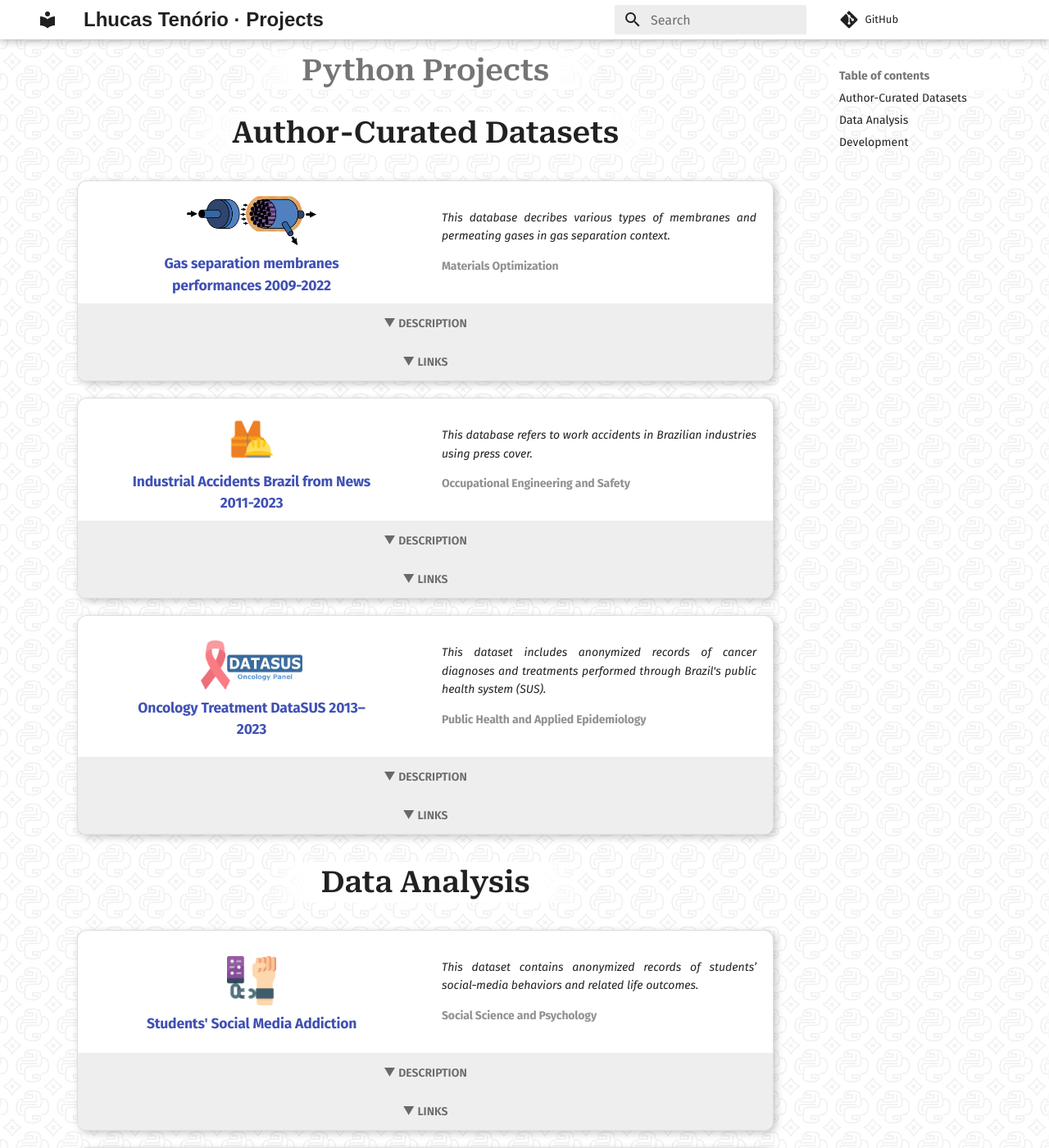
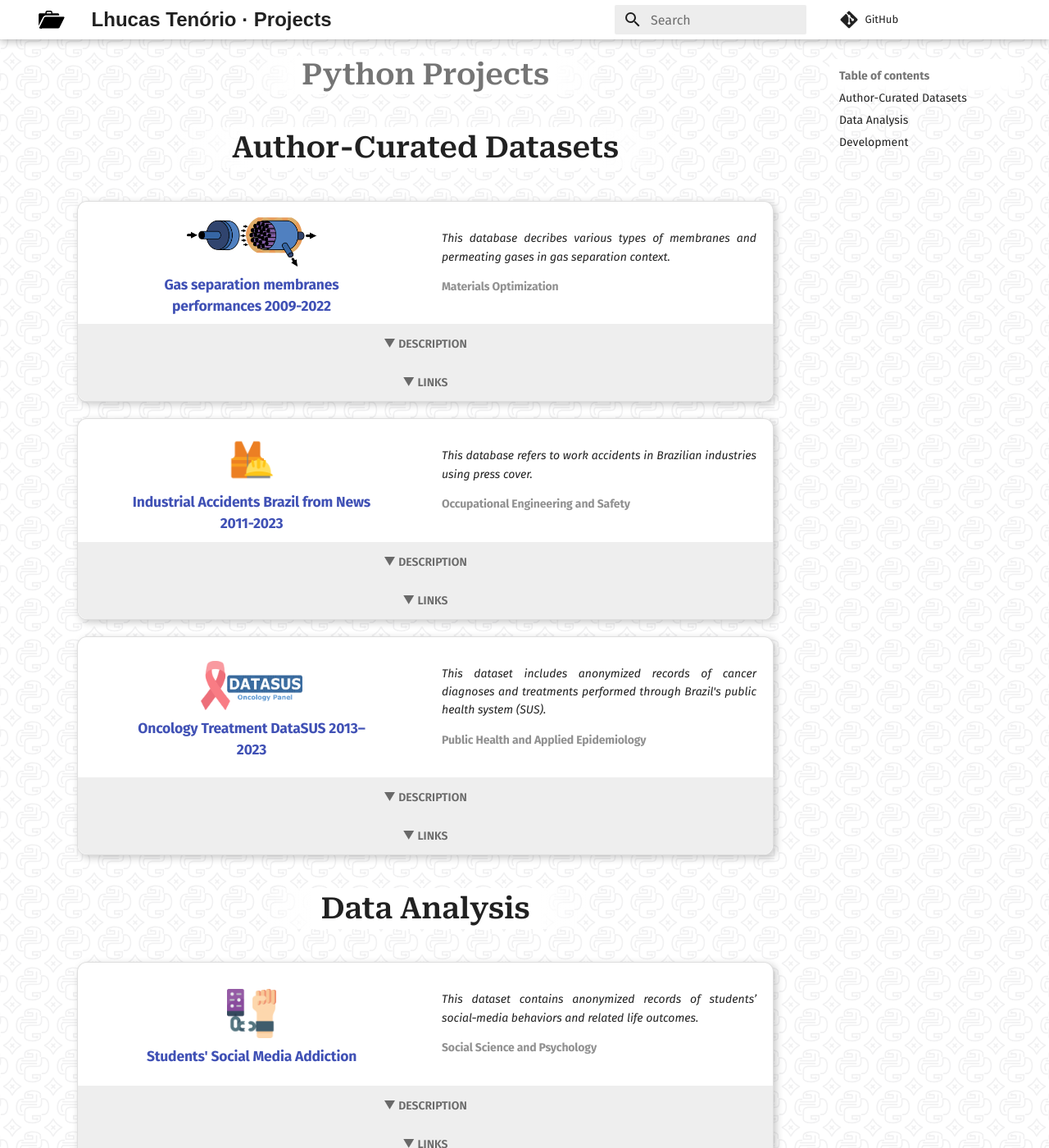
Before and after one commit to tenoriolms/tenoriolms, an MkDocs documentation site: the page built from docs/index.md, in a window 1280 px wide and 1400 px high. Shown: the whole window at 82% size. Built offline with MkDocs 1.6.1 and Material for MkDocs 9.7.7, drawn with Linux system fonts in a browser that asks for light colours; some web fonts are replaced; comment, search, counter and statistics services are not loaded.

Commit message:
uptading site

```diff
--- a/docs/css/extra.css
+++ b/docs/css/extra.css
@@ -35,12 +35,10 @@
 
 
 
-
 .section-title-container {
 	display: flex;
 	justify-content: center;
 	align-items: center;
-	height: 1.8rem;
 	margin-bottom: 40px;
 
 }
@@ -50,11 +48,16 @@
 	font-weight: 600;
 	font-style: normal;
 	font-size: 1.8rem;
+	text-align: center;
 
 	padding: 0 70px;
 	background: linear-gradient(to right, transparent 0%, white 15%, white 85%, transparent 100%);
 }
-
+@media (max-width: 630px) {
+	.section-title {
+		padding: 0 40px;
+	}
+}
 
 
 
@@ -186,7 +189,6 @@
 }
 .cards-md {
 	flex: 1 1 300px;
-	max-width: 45%;
 	background: white;
 	border: 1px solid rgba(0,0,0,0.13);
 	border-radius: 12px;
@@ -201,6 +203,7 @@
 }
 .cards-md-img img {
 	height: 100%;
+	max-height: 140px;
 	width: auto;
 	margin: 8px auto;
 
--- a/docs/index.md
+++ b/docs/index.md
@@ -1,11 +1,12 @@
 
 # <div class='section-title-container'><span class='section-title' >Python Projects</span></div>
 
-<section class='page_section' data-bg="url('../assets/bg/bg-python.svg')"></section>
+<!-- <section class='page_section' data-bg="url('../assets/bg/bg-python.svg')"></section> -->
+<section class='page_section' data-bg="url('https://raw.githubusercontent.com/tenoriolms/tenoriolms/refs/heads/main/docs/assets/bg/bg-python.svg')"></section>
 
 ## <div class='section-title-container'><span class='section-title' >Author-Curated Datasets</span></div>
 
-<section class='page_section' data-bg="url('../assets/bg/bg-dna.svg')">
+<section class='page_section' data-bg="url('https://raw.githubusercontent.com/tenoriolms/tenoriolms/refs/heads/main/docs/assets/bg/bg-dna.svg')">
 
 <div class='projectCard_container'>
 	<div class='projectCard_row1'>
@@ -163,7 +164,7 @@
 
 ## <div class='section-title-container'><span class='section-title' >Data Analysis</span></div>
 
-<section class='page_section' data-bg="url('../assets/bg/bg-data.svg')">
+<section class='page_section' data-bg="url('https://raw.githubusercontent.com/tenoriolms/tenoriolms/refs/heads/main/docs/assets/bg/bg-data.svg')">
 
 
 <div class='projectCard_container'>
@@ -317,7 +318,7 @@
 
 ## <div class='section-title-container'> <span class='section-title'>Development</span></div>
 
-<section class='page_section' data-bg="url('../assets/bg/bg-dev.svg')">
+<section class='page_section' data-bg="url('https://raw.githubusercontent.com/tenoriolms/tenoriolms/refs/heads/main/docs/assets/bg/bg-dev.svg')">
 
 <div class='cards-container'>
 
--- a/mkdocs.yml
+++ b/mkdocs.yml
@@ -4,6 +4,8 @@
 
 theme:
   name: material
+  logo: assets/img/logo.svg
+  favicon: assets/img/logo.svg
   font:
     text: Fira Sans
   palette:
```
Also changed, not shown: docs/assets/img/logo.svg (added).
